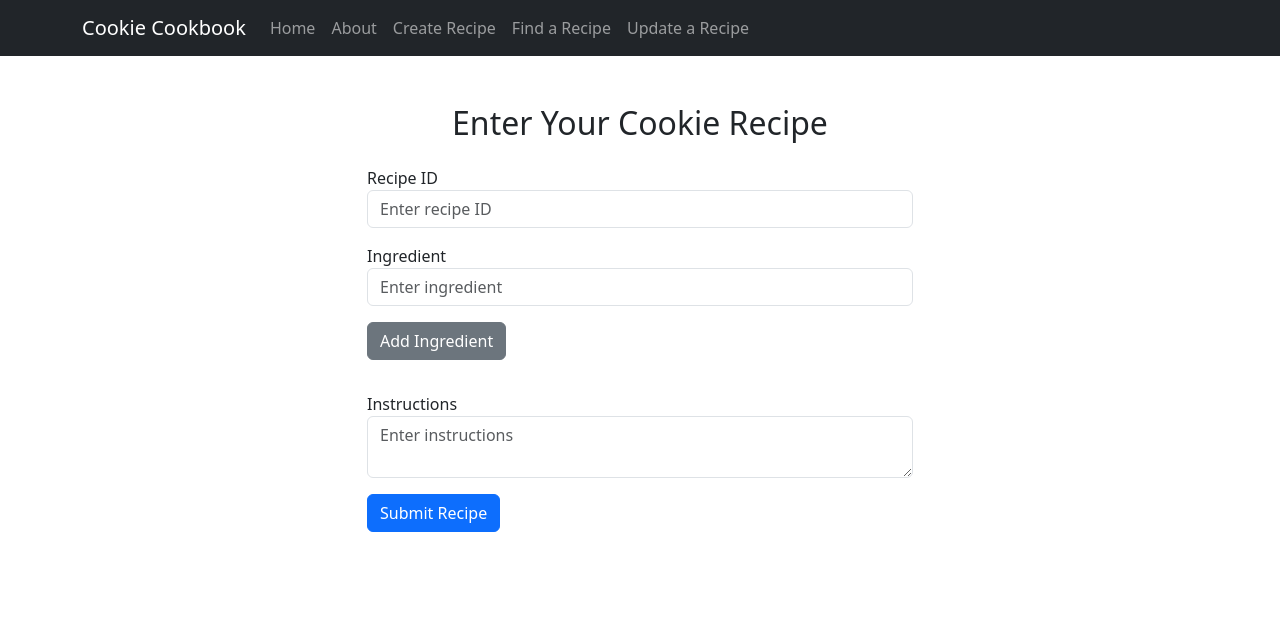
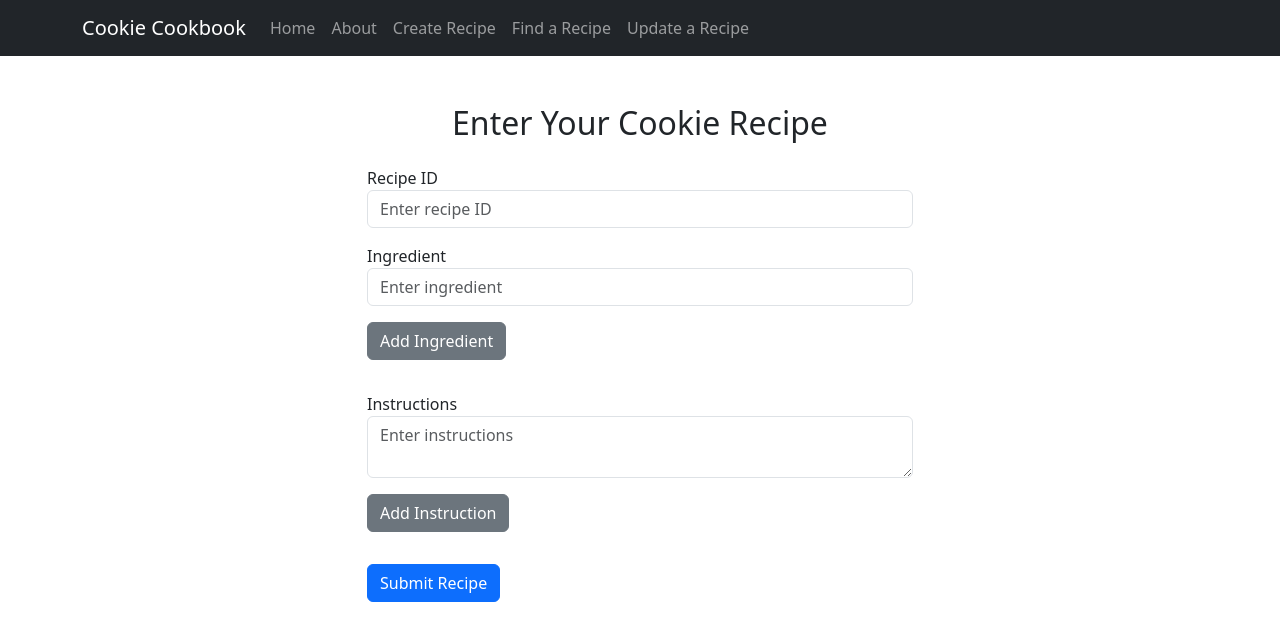
Before and after one commit to meiragoldstone/cookies, a React (Create React App) app in the folder cookie-cookbook-app/: page /Create in a window 1280 px wide. Shown: the top 640 px of the page. Built offline with nearby package versions, Linux system fonts and the light colour scheme.

Commit message:
changed instructions to be a list

```diff
--- a/cookie-cookbook-app/src/Pages/Create.jsx
+++ b/cookie-cookbook-app/src/Pages/Create.jsx
@@ -4,7 +4,7 @@ import 'bootstrap/dist/css/bootstrap.min.css';
 const CookieRecipeForm = () => {
   const [recipeId, setRecipeId] = useState('');
   const [ingredient, setIngredient] = useState('');
-  const [recipe, setRecipe] = useState([]);
+  const [recipe, setRecipe] = useState({list:[], instructions:[]});
   const [instructions, setInstructions] = useState('');
 
   const handleRecipeIdChange = (event) => {
@@ -22,8 +22,18 @@ const CookieRecipeForm = () => {
   const handleAddIngredient = (event) => {
     event.preventDefault();
     if (ingredient.trim() !== '') {
-      setRecipe([...recipe, ingredient]);
+      let newIngredients = [...recipe.list, ingredient];
+      setRecipe({list:[...newIngredients], instructions: [...recipe.instructions]});
       setIngredient('');
+    }
+  };
+
+  const handleAddInstruction = (event) => {
+    event.preventDefault();
+    if (instructions.trim() !== '') {
+      let newInstructions = [...recipe.instructions, instructions];
+      setRecipe({list:[...recipe.list], instructions: [...newInstructions]});
+      setInstructions("");
     }
   };
 
@@ -32,8 +42,8 @@ const CookieRecipeForm = () => {
 
     const recipeData = {
       recipeId: recipeId,
-      recipe: recipe,
-      instructions: instructions
+      recipe: recipe.list,
+      instructions: recipe.instructions
     };
 
     try {
@@ -59,6 +69,9 @@ const CookieRecipeForm = () => {
       alert('Failed to submit recipe');
       console.error('Error:', error);
     }
+
+    setRecipeId("");
+    setRecipe({list:[], instructions:[]});
   };
 
   return (
@@ -97,7 +110,7 @@ const CookieRecipeForm = () => {
               Add Ingredient
             </button>
             <ul className="list-group mt-3">
-              {recipe.map((item, index) => (
+              {recipe.list.map((item, index) => (
                 <li key={index} className="list-group-item">
                   {item}
                 </li>
@@ -113,6 +126,20 @@ const CookieRecipeForm = () => {
                 onChange={handleInstructionsChange}
               />
             </div>
+            <button
+              type="button"
+              className="btn btn-secondary mt-3"
+              onClick={handleAddInstruction}
+            >
+              Add Instruction
+            </button>
+            <ul className="list-group mt-3">
+              {recipe.instructions.map((item, index) => (
+                <li key={index} className="list-group-item">
+                  {item}
+                </li>
+              ))}
+            </ul>
             <button type="submit" className="btn btn-primary mt-3">
               Submit Recipe
             </button>
```
